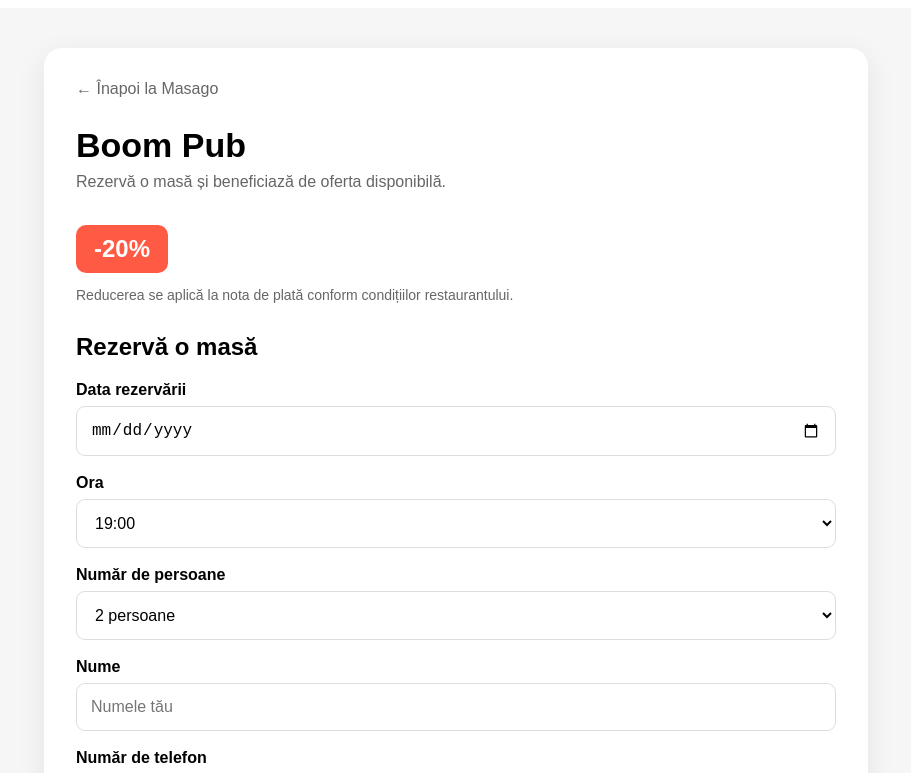
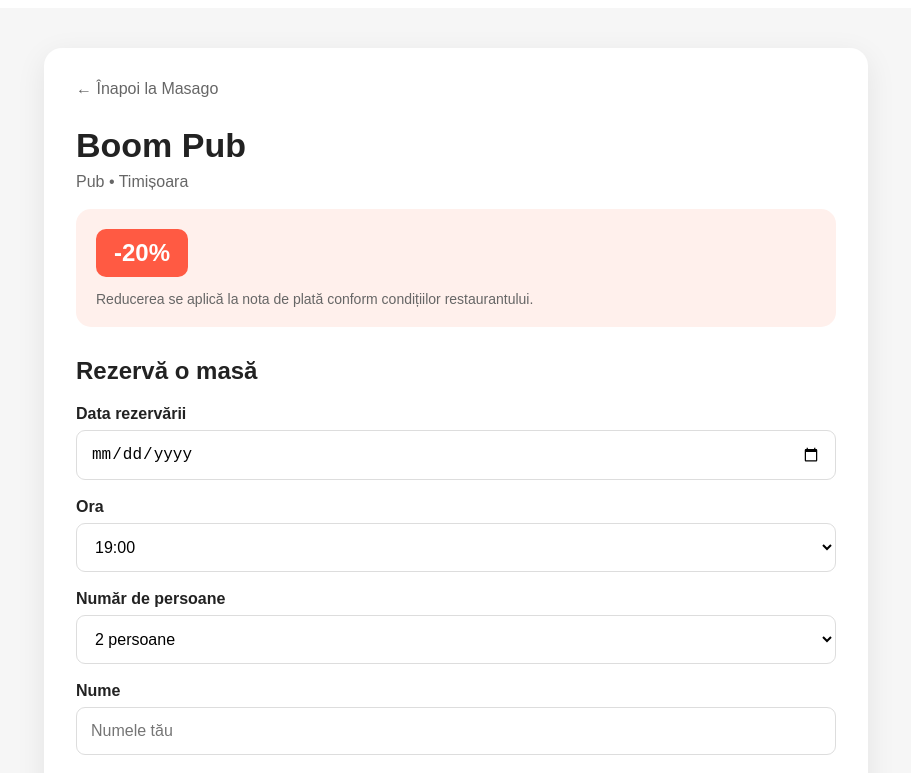
Before and after one commit to masago1/masago1, a Next.js app: page /restaurant/boom-pub in a window 1280 px wide. Shown: the top 773 px of the page, without its empty margins (184-1095 px from the left). Built offline with nearby package versions, Linux system fonts and the light colour scheme.

Commit message:
Update page.js

```diff
--- a/app/restaurant/boom-pub/page.js
+++ b/app/restaurant/boom-pub/page.js
@@ -14,69 +14,99 @@ export default function BoomPubPage() {
   async function handleReservation() {
     setMessage("");
 
-    if (!date || !name || !phone) {
-      setMessage("Completează toate câmpurile.");
+    if (!date) {
+      setMessage("Alege data rezervării.");
+      return;
+    }
+
+    if (!time) {
+      setMessage("Alege ora rezervării.");
+      return;
+    }
+
+    if (!name.trim()) {
+      setMessage("Introdu numele.");
+      return;
+    }
+
+    if (!phone.trim()) {
+      setMessage("Introdu numărul de telefon.");
+      return;
+    }
+
+    const supabaseUrl =
+      process.env.NEXT_PUBLIC_SUPABASE_URL;
+
+    const supabaseKey =
+      process.env.NEXT_PUBLIC_SUPABASE_PUBLISHABLE_KEY;
+
+    if (!supabaseUrl || !supabaseKey) {
+      setMessage("Conexiunea cu Supabase nu este configurată.");
       return;
     }
 
     setLoading(true);
 
     try {
-      const supabaseUrl = process.env.NEXT_PUBLIC_SUPABASE_URL;
-      const supabaseKey =
-        process.env.NEXT_PUBLIC_SUPABASE_PUBLISHABLE_KEY;
-
-      if (!supabaseUrl || !supabaseKey) {
-        setMessage("Conexiunea cu Supabase nu este configurată.");
-        setLoading(false);
-        return;
-      }
-
       const response = await fetch(
         `${supabaseUrl}/rest/v1/reservations`,
         {
           method: "POST",
           headers: {
             apikey: supabaseKey,
-            Authorization: `Bearer ${supabaseKey}`,
             "Content-Type": "application/json",
-            Prefer: "return=representation",
+            Prefer: "return=minimal",
           },
           body: JSON.stringify({
             restaurant_name: "Boom Pub",
             reservation_date: date,
             reservation_time: time,
             guests: Number(guests),
-            customer_name: name,
-            customer_phone: phone,
+            customer_name: name.trim(),
+            customer_phone: phone.trim(),
             status: "pending",
           }),
         }
       );
 
-      const data = await response.json();
-
       if (!response.ok) {
-        console.error(data);
-        setMessage(
-          `Eroare Supabase: ${
-            data?.message || "Rezervarea nu a putut fi trimisă."
-          }`
-        );
+        const errorText = await response.text();
+        console.error("Supabase error:", errorText);
+        setMessage(`Eroare Supabase: ${errorText}`);
         return;
       }
 
-      setMessage("Rezervarea a fost trimisă cu succes! 🎉");
+      setMessage("✅ Rezervarea a fost trimisă cu succes!");
 
+      setDate("");
+      setTime("19:00");
+      setGuests("2");
       setName("");
       setPhone("");
     } catch (error) {
       console.error(error);
-      setMessage("A apărut o eroare la trimiterea rezervării.");
+      setMessage(`Eroare: ${error.message}`);
     } finally {
       setLoading(false);
     }
   }
+
+  const inputStyle = {
+    width: "100%",
+    boxSizing: "border-box",
+    padding: "14px",
+    border: "1px solid #ddd",
+    borderRadius: "9px",
+    fontSize: "16px",
+    background: "white",
+  };
+
+  const labelStyle = {
+    display: "block",
+    fontWeight: "bold",
+    marginTop: "18px",
+    marginBottom: "7px",
+  };
 
   return (
     <main
@@ -85,6 +115,7 @@ export default function BoomPubPage() {
         background: "#f6f6f6",
         padding: "40px 20px",
         fontFamily: "Arial, sans-serif",
+        color: "#222",
       }}
     >
       <div
@@ -107,7 +138,12 @@ export default function BoomPubPage() {
           ← Înapoi la Masago
         </a>
 
-        <div style={{ marginTop: "28px", marginBottom: "30px" }}>
+        <div
+          style={{
+            marginTop: "28px",
+            marginBottom: "30px",
+          }}
+        >
           <h1
             style={{
               margin: 0,
@@ -123,12 +159,19 @@ export default function BoomPubPage() {
               marginTop: "8px",
             }}
           >
-            Rezervă o masă și beneficiază de oferta disponibilă.
+            Pub • Timișoara
           </p>
 
           <div
             style={{
               marginTop: "18px",
+              background: "#fff0ec",
+              padding: "20px",
+              borderRadius: "15px",
+            }}
+          >
+            <div
+              style={{
                 display: "inline-block",
                 background: "#ff5a43",
                 color: "white",
@@ -145,19 +188,23 @@ export default function BoomPubPage() {
               style={{
                 color: "#666",
                 fontSize: "14px",
+                marginBottom: 0,
               }}
             >
               Reducerea se aplică la nota de plată conform condițiilor
               restaurantului.
             </p>
           </div>
+        </div>
 
         <h2>Rezervă o masă</h2>
 
         <label style={labelStyle}>Data rezervării</label>
+
         <input
           type="date"
           value={date}
+          min={new Date().toISOString().split("T")[0]}
           onChange={(e) => setDate(e.target.value)}
           style={inputStyle}
         />
@@ -170,11 +217,15 @@ export default function BoomPubPage() {
               marginTop: "7px",
             }}
           >
-            Data selectată: {date.split("-").reverse().join("/")}
+            Data selectată:{" "}
+            <strong>
+              {date.split("-").reverse().join("/")}
+            </strong>
           </div>
         )}
 
         <label style={labelStyle}>Ora</label>
+
         <select
           value={time}
           onChange={(e) => setTime(e.target.value)}
@@ -194,6 +245,7 @@ export default function BoomPubPage() {
         </select>
 
         <label style={labelStyle}>Număr de persoane</label>
+
         <select
           value={guests}
           onChange={(e) => setGuests(e.target.value)}
@@ -210,6 +262,7 @@ export default function BoomPubPage() {
         </select>
 
         <label style={labelStyle}>Nume</label>
+
         <input
           type="text"
           placeholder="Numele tău"
@@ -219,6 +272,7 @@ export default function BoomPubPage() {
         />
 
         <label style={labelStyle}>Număr de telefon</label>
+
         <input
           type="tel"
           placeholder="07xxxxxxxx"
@@ -240,7 +294,7 @@ export default function BoomPubPage() {
             color: "white",
             fontSize: "16px",
             fontWeight: "bold",
-            cursor: loading ? "default" : "pointer",
+            cursor: loading ? "not-allowed" : "pointer",
           }}
         >
           {loading ? "Se trimite..." : "Rezervă masa"}
@@ -252,6 +306,7 @@ export default function BoomPubPage() {
               marginTop: "18px",
               textAlign: "center",
               fontWeight: "bold",
+              wordBreak: "break-word",
             }}
           >
             {message}
@@ -261,20 +316,3 @@ export default function BoomPubPage() {
     </main>
   );
 }
-
-const labelStyle = {
-  display: "block",
-  fontWeight: "bold",
-  marginTop: "18px",
-  marginBottom: "7px",
-};
-
-const inputStyle = {
-  width: "100%",
-  boxSizing: "border-box",
-  padding: "14px",
-  border: "1px solid #ddd",
-  borderRadius: "9px",
-  fontSize: "16px",
-  background: "white",
-};
```
Lines whose indentation alone changed are shown as unchanged.
